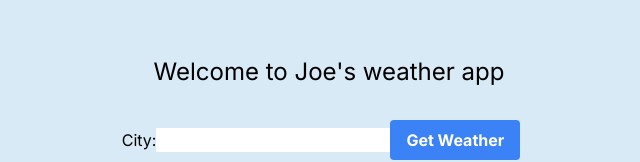
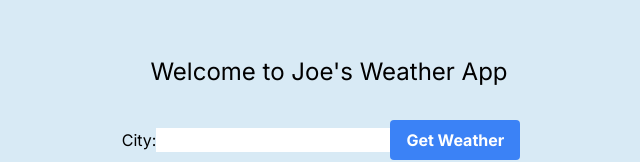
Before and after one commit to Joe-Fuller/weather-app, a Next.js app: page / in a window 1280 px wide. Shown: the top 162 px of the page, without its empty margins (311-951 px from the left). Built offline with nearby package versions, Linux system fonts and the light colour scheme.

Commit message:
update title

```diff
--- a/app/page.js
+++ b/app/page.js
@@ -96,7 +96,7 @@ export default function Home() {
     <main
       className={`${backgroundColour} p-10 flex flex-col text-black min-h-screen`}
     >
-      <h1 className="p-4 text-2xl text-center">Welcome to Joe's weather app</h1>
+      <h1 className="p-4 text-2xl text-center">Welcome to Joe's Weather App</h1>
       <div className="flex justify-center">
         <div className="flex p-4">
           <div className="mr-4">
```
